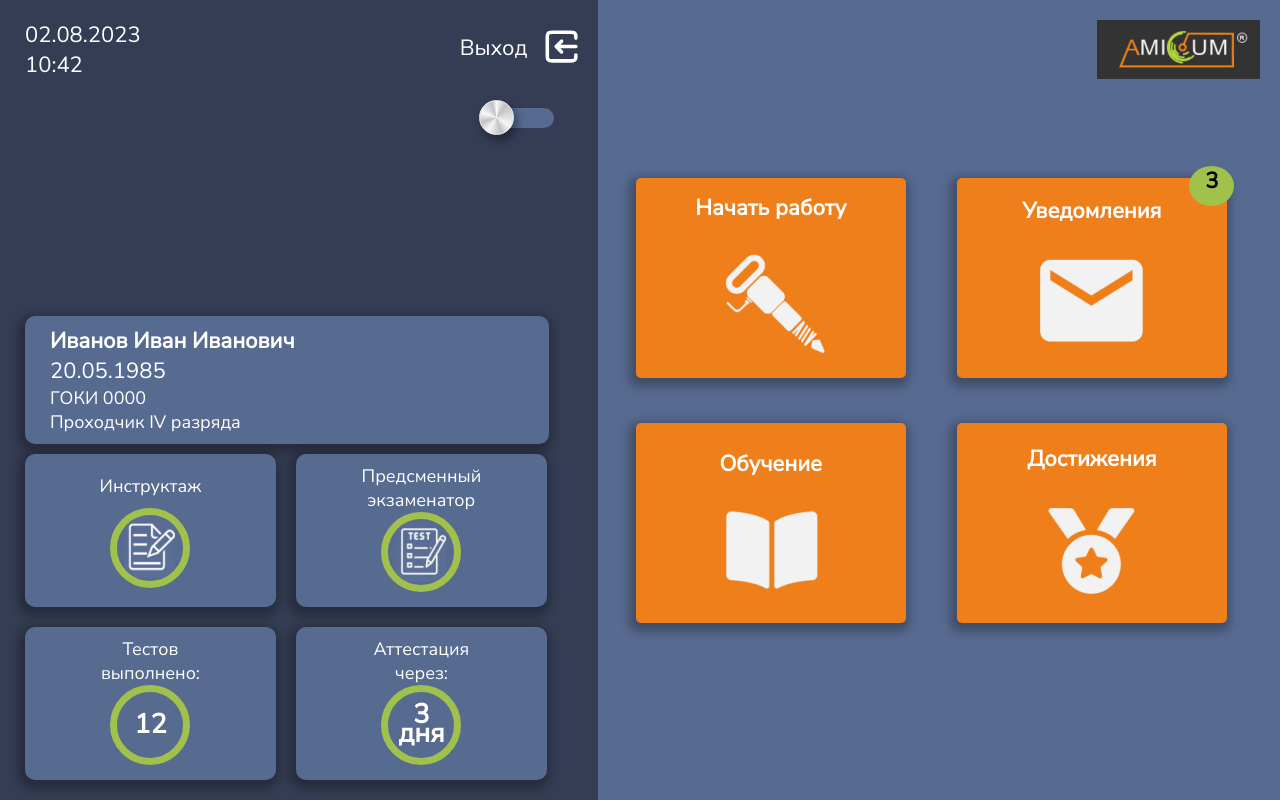
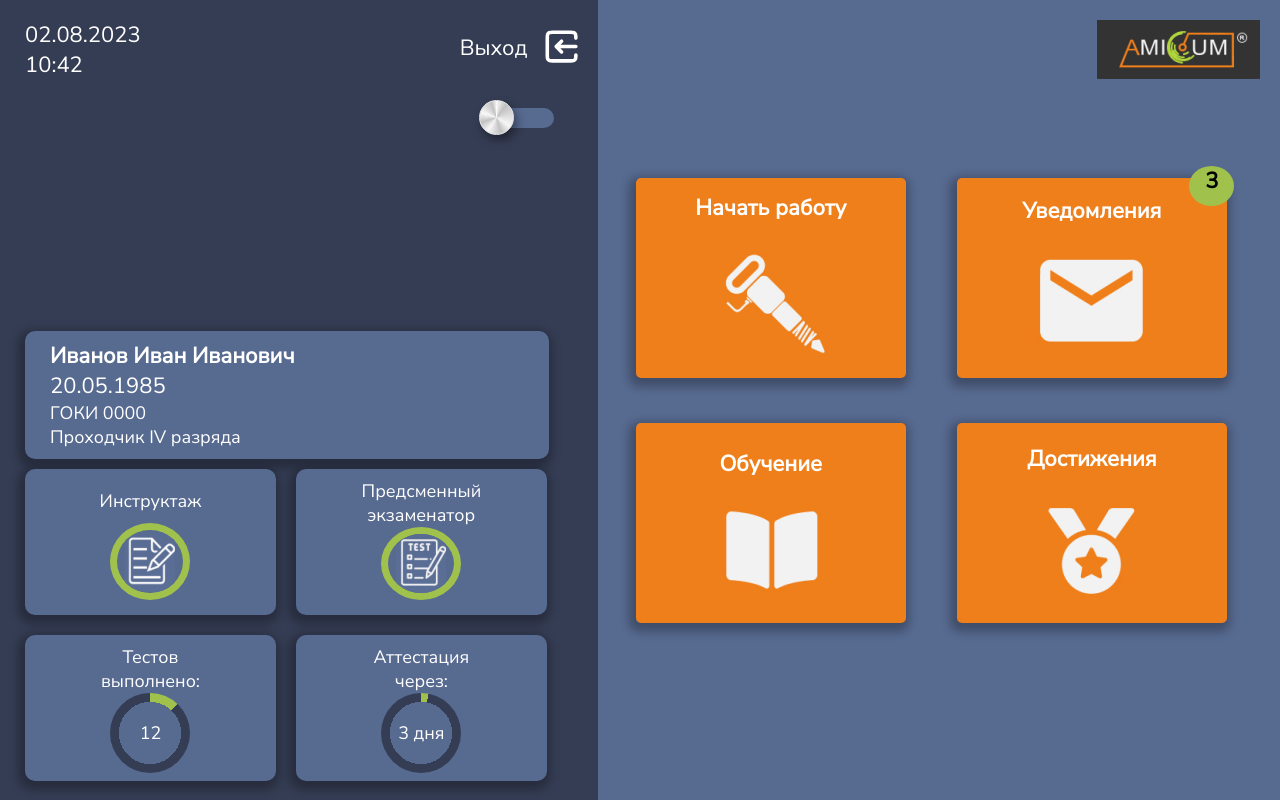
Before and after one commit to AlinaK96/Vue3-Mining, a Vue app: page /main in a window 1280 px wide. Built offline with nearby package versions, Linux system fonts and the light colour scheme.

Commit message:
компонент прогрессбара

```diff
--- a/src/components/UI/cards/InfoCard.vue
+++ b/src/components/UI/cards/InfoCard.vue
@@ -34,7 +34,7 @@
                         id: 2,
                         title: 'Уведомления',
                         img: '/notification.png',
-                        link: 'notifications'
+                        link: 'notifications',
                     },
                     {
                         id:3,
--- a/src/components/UI/cards/JobCard.vue
+++ b/src/components/UI/cards/JobCard.vue
@@ -9,13 +9,15 @@
 
         <router-link :to=item.link v-for="item in data" :key=item.id class="personal__link" :title=item.title>
             <p>{{ item.title }}</p>
-            <div class="circle"><span>{{ item.data }}</span></div>
+            <progress-bar :style=item.style :data=item.data></progress-bar>
         </router-link>
     </div>
 </template>
 
 <script>
+import ProgressBar from '../progressbar/ProgressBar.vue'
 export default {
+    components: { ProgressBar },
     name: 'JobCard',
     data(){
         return{
@@ -39,13 +41,15 @@ export default {
                     id:3,
                     title: 'Тестов выполнено:',
                     data: 12,
-                    link: 'tests'
+                    link: 'tests',
+                    style: '--value:12'
                 },
                 {
                     id:4,
                     title: 'Аттестация через:',
                     data: '3 дня',
-                    link: 'accreditation'
+                    link: 'accreditation',
+                    style: '--value:3'
                 }
             ]
         }
--- /dev/null
+++ b/src/components/UI/progressbar/ProgressBar.vue
@@ -0,0 +1,57 @@
+<template>
+    <div>
+        <div role="progressbar"  aria-valuemin="0" aria-valuemax="100" :style=style>{{data}}</div>
+    </div>
+</template>
+
+<script>
+export default {
+    name: 'ProgressBar',
+    props: {
+        data: String,
+        style: String
+    }
+}
+</script>
+
+<style lang="css">
+    @keyframes progress {
+        0% { --percentage: 0; }
+        100% { --percentage: var(--value); }
+    }
+
+    @property --percentage {
+        syntax: '<number>';
+        inherits: true;
+        initial-value: 0;
+    }
+
+    [role="progressbar"] {
+        --percentage: var(--value);
+        --primary: #a0c24c;
+        --secondary: #353d54;
+        --size: 80px;
+        animation: progress 2s 0.5s forwards;
+        width: var(--size);
+        aspect-ratio: 1;
+        border-radius: 50%;
+        position: relative;
+        overflow: hidden;
+        display: grid;
+        place-items: center;
+    }
+
+    [role="progressbar"]::before {
+        content: "";
+        position: absolute;
+        top: 0;
+        left: 0;
+        width: 100%;
+        height: 100%;
+        background: conic-gradient(var(--primary) calc(var(--percentage) * 1%), var(--secondary) 0);
+        mask: radial-gradient(white 55%, transparent 0);
+        mask-mode: alpha;
+        -webkit-mask: radial-gradient(#0000 55%, #000 0);
+        -webkit-mask-mode: alpha;
+    }
+</style>
```
